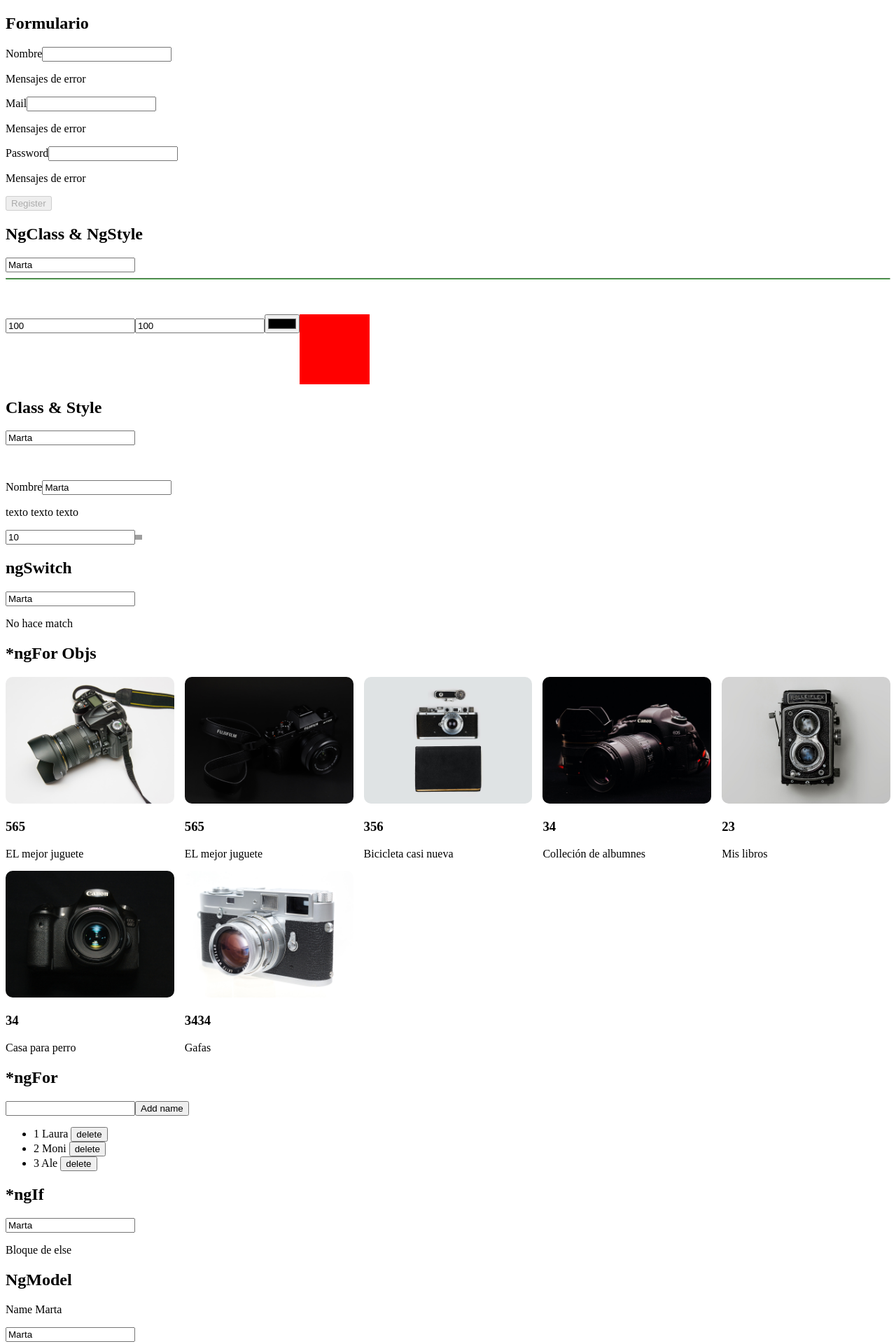
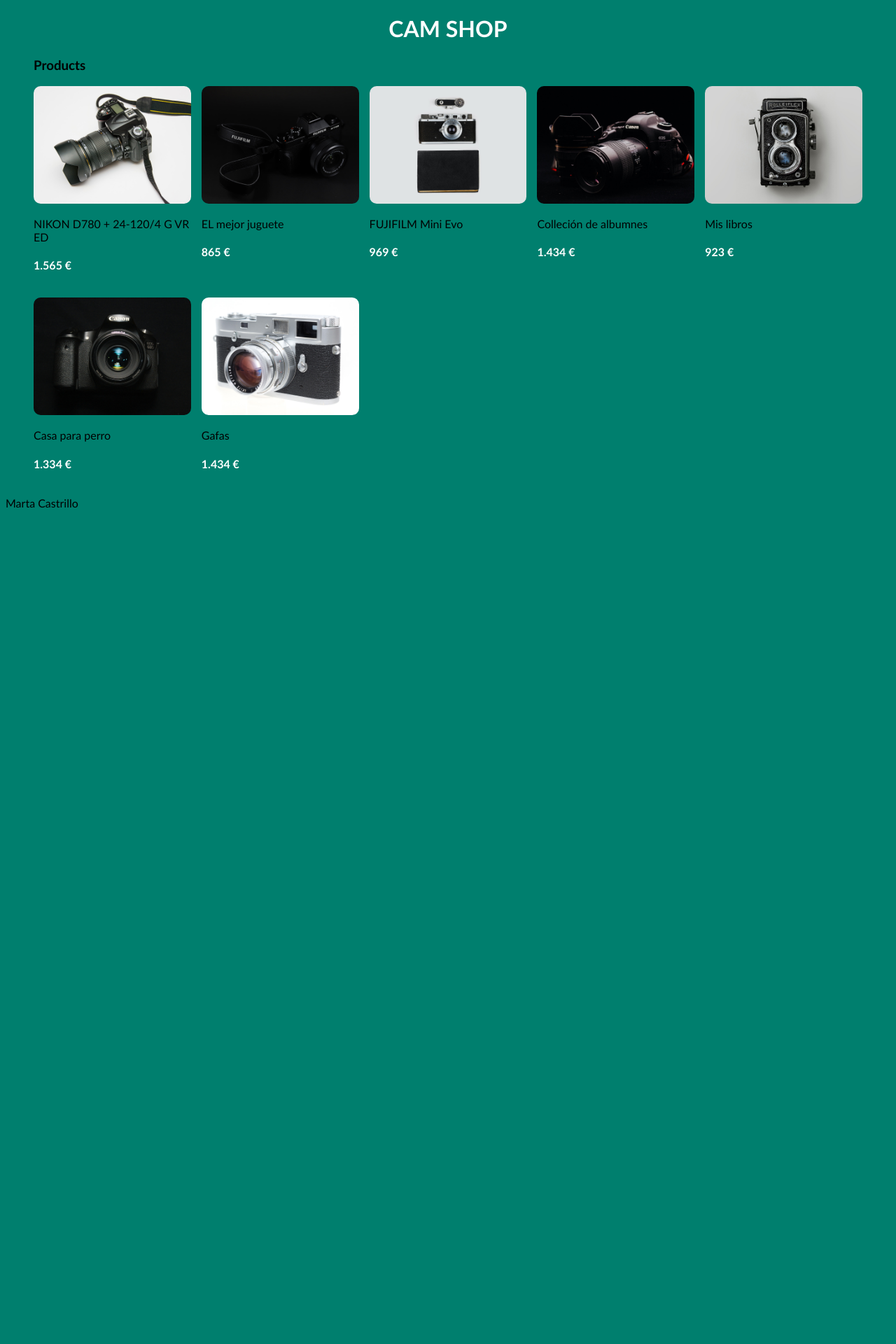
Before and after one commit to martscastrillo/fake_store_angular, an Angular app: page / in a window 1280 px wide. Shown: the top 1920 px of the page at 70% size. After the commit the page ends 800 px from the top, so only its background shows below. Built offline with nearby package versions, Linux system fonts and the light colour scheme; grey boxes are pictures that could not be loaded.

Commit message:
update styles

```diff
--- a/src/app/app.component.html
+++ b/src/app/app.component.html
@@ -1,5 +1,5 @@
 <!-- Formulario -->
-<h2>Formulario</h2>
+<!-- <h2>Formulario</h2>
 <form (ngSubmit)="onRegister()" #myForm="ngForm">
     <div class="input-group">
         <label for="name">Nombre</label>
@@ -17,10 +17,10 @@
         <p>Mensajes de error</p>
     </div>
     <button [disabled]="myForm.invalid" type="submit">Register</button>
-    <!--     <button type="button">Acción</button> -->
-</form>
+        <button type="button">Acción</button>
+</form> -->
 <!-- NgClass & NgStyle -->
-<h2>NgClass & NgStyle</h2>
+<!-- <h2>NgClass & NgStyle</h2>
 <input type="text" #nameInput4="ngModel" required [(ngModel)]="person.name" />
 <hr class="line-error" [ngClass]="{
     'valid' : nameInput4.valid,
@@ -41,10 +41,10 @@
             'display': 'block'
         }"></div>
     </div>
-</div>
+</div> -->
 
 <!-- Class & Style -->
-<h2>Class & Style</h2>
+<!-- <h2>Class & Style</h2>
 <input type="text" #nameInput2="ngModel" required [(ngModel)]="person.name" />
 <p class="messageError" [class.invalid]="nameInput2.invalid">El campo es requerido</p>
 <label for="">Nombre</label>
@@ -58,30 +58,34 @@
     <div>
         <img [style.width.px]="widthImg" [src]="person.avatar" alt="">
     </div>
-</div>
+</div> -->
 <!-- ngSwitch -->
-<h2>ngSwitch</h2>
+<!-- <h2>ngSwitch</h2>
 <input type="text" required [(ngModel)]="person.name" />
 <div [ngSwitch]="person.name">
     <p *ngSwitchCase="'marta'">La persona es Marta</p>
     <p *ngSwitchCase="'ale'">La persona es Ale</p>
     <p *ngSwitchCase="'ursu'">La persona es Ursu</p>
     <p *ngSwitchDefault>No hace match</p>
-</div>
+</div> -->
 <!-- <p *ngIf="person.name === 'marta'">La persona es Marta</p>
 <p *ngIf="person.name === 'ale'">La persona es Ale</p>
 <p *ngIf="person.name === 'ursu'">La persona es Ursu</p> -->
 <!-- *ngFor Objs -->
-<h2>*ngFor Objs</h2>
+<h1>cam shop</h1>
+<h3>Products</h3>
 <div class="products--grid">
     <div *ngFor="let product of products">
         <img width="250" [src]="product.image" alt="image">
-        <h3>{{product.price}}</h3>
         <p>{{product.name}}</p>
+        <h4>{{product.price}} €</h4>
     </div>
 </div>
+<footer>
+    <p>Marta Castrillo</p>
+</footer>
 <!-- *ngFor -->
-<h2>*ngFor</h2>
+<!-- <h2>*ngFor</h2>
 <input type="text" required [(ngModel)]="newName" />
 <button (click)="addName()">Add name</button>
 <ul>
@@ -90,25 +94,25 @@
         {{i+1}} {{name}}
         <button (click)="deleteName(i)">delete</button>
     </li>
-</ul>
+</ul> -->
 <!-- *ngIf -->
-<h2>*ngIf</h2>
+<!-- <h2>*ngIf</h2>
 <input type="text" required [(ngModel)]="person.name" />
 <p *ngIf="person.name === 'marta'"> Soy Marta</p>
 <p *ngIf="person.name === 'raquel' && person.age === 18; else elseBlock"> Soy Raquel</p>
 <ng-template #elseBlock>
     <p>Bloque de else</p>
-</ng-template>
+</ng-template> -->
 <!-- data binding con ng model -->
-<h2>NgModel</h2>
+<!-- <h2>NgModel</h2>
 <p>Name {{person.name}}</p>
 <input type="text" #nameInput="ngModel" required [(ngModel)]="person.name" />
 <p>Valid: {{nameInput.valid}}</p>
 <p>Edad {{person.age}}</p>
 <input type="number" max="48" min="10" #ageInput="ngModel" required [(ngModel)]="person.age" />
-<p>Valid: {{ageInput.valid}}</p>
+<p>Valid: {{ageInput.valid}}</p> -->
 <!-- event binding -->
-<h2>Eventos</h2>
+<!-- <h2>Eventos</h2>
 <button [disabled]="btnDisable">Enviar</button>
 <button (click)="toggleButton()">Toggle Button</button>
 <p>Edad {{person.age}}</p>
@@ -122,15 +126,15 @@
         architecto neque possimus debitis.</p>
 </div>
 <p>Name {{person.name}}</p>
-<input type="text" [value]="person.name" (keyup)="changeName($event)">
-<h1>Hello world</h1>
+<input type="text" [value]="person.name" (keyup)="changeName($event)"> -->
+
 <!-- property binding -->
-<button [disabled]="btnDisable">Enviar</button>
+<!-- <button [disabled]="btnDisable">Enviar</button>
 <input type="text" [value]="person.name">
 <progress max="100" [value]="person.age"></progress>
-<img width="100" [src]="person.avatar">
+<img width="100" [src]="person.avatar"> -->
 <!--  string interpolation -->
-<h2>{{ "Hello world".repeat(3) }}</h2>
+<!-- <h2>{{ "Hello world".repeat(3) }}</h2>
 <p>3 + 3 = {{ 3 + 3 }}</p>
 <h3>Hola soy {{name}} tengo {{age}} años</h3>
-<img width="100" src={{img}} alt="">
+<img width="100" src={{img}} alt=""> -->
--- a/src/app/app.component.scss
+++ b/src/app/app.component.scss
@@ -1,21 +1,30 @@
+h1{
+  text-transform: uppercase;
+  text-align: center;
+  color: white;
+}
 .box {
+
   width: 200px;
   height: 200px;
   overflow: auto;
-  background-color: aquamarine;
+
+}
+h3{
+  margin-left: 40px;
 }
 .products--grid {
   display: flex;
   flex-direction: column;
-
+  margin-left: 40px;
+  margin-right: 40px;
   div {
     img {
       width: 100%;
       border-radius: 10px;
     }
-    h2,
-    p {
-      margin: 0;
+    h4{
+      color: white;
     }
   }
   @media screen and (min-width: 40em) {
--- a/src/app/app.component.ts
+++ b/src/app/app.component.ts
@@ -34,40 +34,40 @@ export class AppComponent {
   };
   products : Product[] = [
     {
-      name: 'EL mejor juguete',
-      price: 565,
+      name: 'NIKON D780 + 24-120/4 G VR ED',
+      price: 1.565,
       image: './assets/images/camera0.jpg',
       category: 'all',
     },
     {
       name: 'EL mejor juguete',
-      price: 565,
+      price: 865,
       image: './assets/images/camera1.jpg',
       category: 'all',
     },
     {
-      name: 'Bicicleta casi nueva',
-      price: 356,
+      name: 'FUJIFILM Mini Evo',
+      price: 969,
       image: './assets/images/camera2.jpg'
     },
     {
       name: 'Colleción de albumnes',
-      price: 34,
+      price: 1.434,
       image: './assets/images/camera3.jpg'
     },
     {
       name: 'Mis libros',
-      price: 23,
+      price: 923,
       image: './assets/images/camera4.jpg'
     },
     {
       name: 'Casa para perro',
-      price: 34,
+      price: 1.334,
       image: './assets/images/camera5.jpg'
     },
     {
       name: 'Gafas',
-      price: 3434,
+      price: 1.434,
       image: './assets/images/camera6.jpg'
     }
   ];
--- a/src/index.html
+++ b/src/index.html
@@ -1,13 +1,21 @@
 <!doctype html>
 <html lang="en">
+
 <head>
   <meta charset="utf-8">
-  <title>MyStoreAngular</title>
+  <title>Shop cam</title>
   <base href="/">
   <meta name="viewport" content="width=device-width, initial-scale=1">
-  <link rel="icon" type="image/x-icon" href="favicon.ico">
+  <link rel="icon" type="image/x-icon" href="./favicon.ico">
 </head>
-<body>
+
+<body class="body" style="
+    background-color: rgb(0, 127, 110); font-family: 'Gill Sans', 'Gill Sans MT', Calibri, 'Trebuchet MS', sans-serif;
+">
+
+
+
   <app-root></app-root>
 </body>
+
 </html>
```
Also changed, not shown: 1 other file (tests, documents, lock files or other folders).
